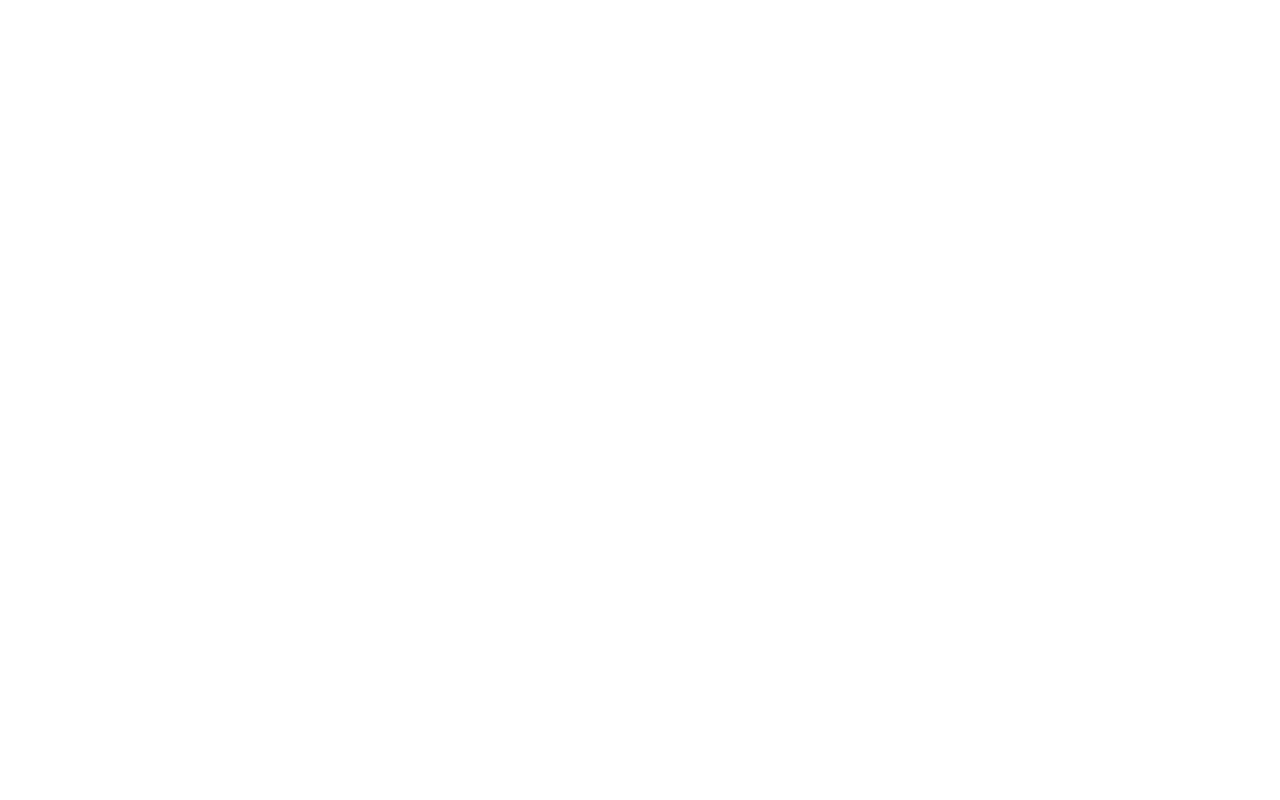
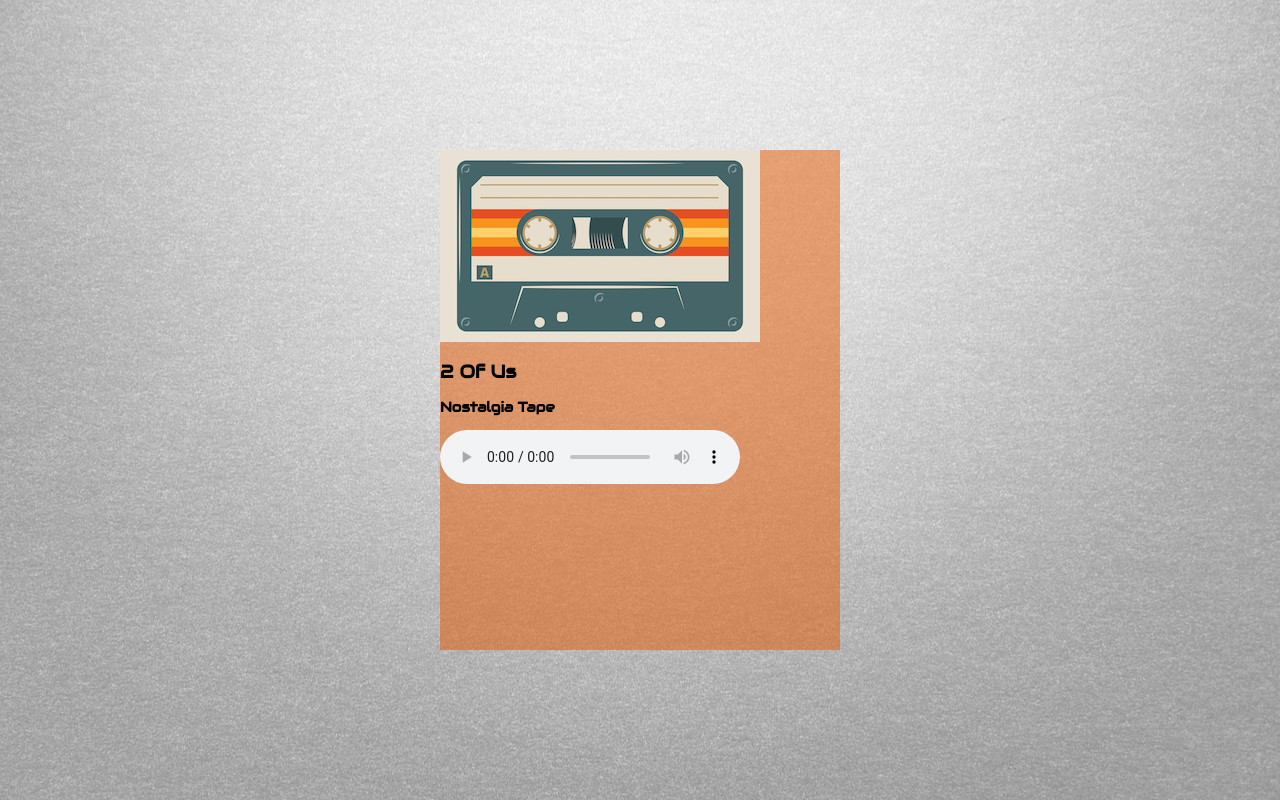
Before and after one commit to Al3xandruF/synth.esthesia_music_player_project-2, a plain HTML site: page index.html in a window 1280 px wide. Drawn offline with Linux system fonts and the light colour scheme; files whose address does not match are found by name.

Commit message:
Add style to .player-container

```diff
--- a/assets/css/style.css
+++ b/assets/css/style.css
@@ -1 +1,32 @@
 @import url('https://fonts.googleapis.com/css2?family=Audiowide&family=Bungee+Shade&family=Space+Mono:ital@0;1&display=swap');
+
+html {
+  box-sizing: border-box;
+}
+
+body {
+  margin: 0;
+  min-height: 100vh;
+  background-image: url("../images/background_img.jpeg");
+  background-position: center;
+  background-repeat: no-repeat;
+  background-size: cover;
+  display: flex;
+  justify-content: center;
+  align-items: center;
+  font-family: 'Audiowide', 'sans-serif';
+  font-size: 12px;
+}
+
+.player-container {
+  height: 500px;
+  width: 400px;
+  background-color: rgba(230, 91, 1, 0.5);
+
+}
+
+.player-container:hover {
+  border-radius: 20px;
+  box-shadow: 5px 7px 20px 0px rgba(179, 71, 0, 1);
+  transition: 1.3s;
+}
--- a/index.html
+++ b/index.html
@@ -9,6 +9,15 @@
     <link rel="stylesheet" href="assets/css/style.css">
 </head>
 <body>
+    <div class="player-container">
+        <!-- Song -->
+        <div class="img-container">
+            <img src="assets/images/2 Of Us.jpeg" alt="Album Art">
+        </div>
+        <h2 id="title">2 Of Us</h2>
+        <h3 id="artist">Nostalgia Tape</h3>
+        <audio src="assets/music/2 Of Us.mp3" controls></audio>
+    </div>
     <!-- Script -->
     <script src="script.js"></script>
 </body>
```
